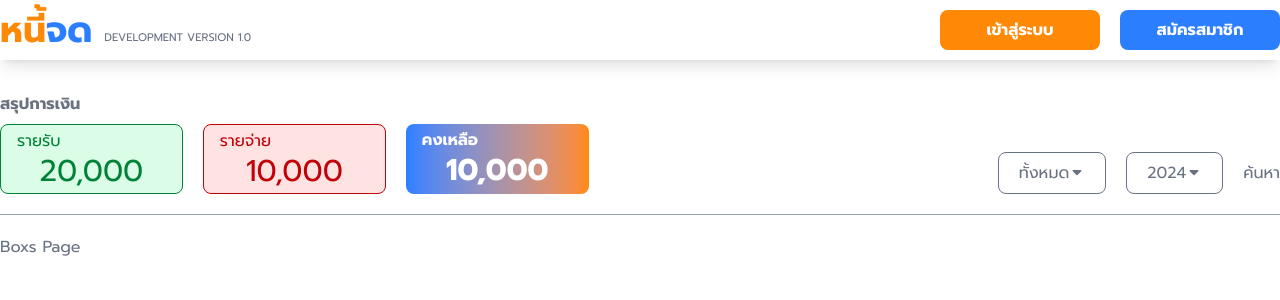
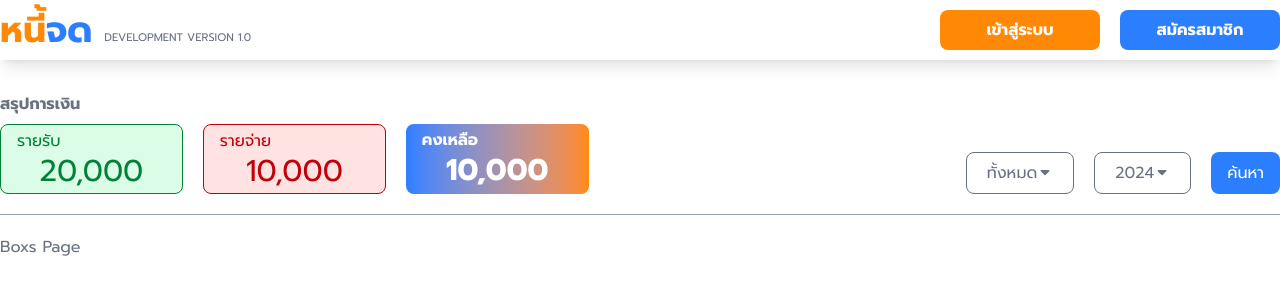
Before and after one commit to numericar/nheejods-application-v1, a React (Vite) app in the folder client/: page / in a window 1280 px wide. Shown: the top 300 px of the page. Built offline with nearby package versions, Linux system fonts and the light colour scheme.

Commit message:
style button filter

```diff
--- a/client/src/components/boxs/Filter.jsx
+++ b/client/src/components/boxs/Filter.jsx
@@ -13,7 +13,7 @@ export default function Filter() {
         <div className="flex justify-end gap-5">
             <Dropdown items={months} onSelect={selectItemHandle} />
             <Dropdown items={years} onSelect={selectItemHandle} />
-            <button>ค้นหา</button>
+            <button className="bg-blue-500 px-4 rounded-lg text-white cursor-pointer transition-all hover:bg-blue-400">ค้นหา</button>
         </div>
     )
 }
--- a/client/src/components/shared/Dropdown.jsx
+++ b/client/src/components/shared/Dropdown.jsx
@@ -24,7 +24,7 @@ export default function Dropdown(props) {
     return (
         <div className="relative">
             <div
-                className="border-solid border-gray-500 border-1 px-5 py-2 rounded-lg cursor-pointer bg-white flex justify-between"
+                className="border-solid border-gray-500 border-1 px-5 py-2 rounded-lg cursor-pointer bg-white flex justify-between hover:bg-gray-100"
                 onClick={openHandle}
             >
                 <span>{selectedVal}</span>
@@ -39,7 +39,7 @@ export default function Dropdown(props) {
                 {items && items.map((value, index) => (
                     <div
                         key={index}
-                        className="cursor-pointer hover:bg-gray-200 px-5 py-2"
+                        className="cursor-pointer hover:bg-gray-100 px-5 py-2"
                         onClick={() => selectValHandle(index)}
                     >
                         {value}
```
